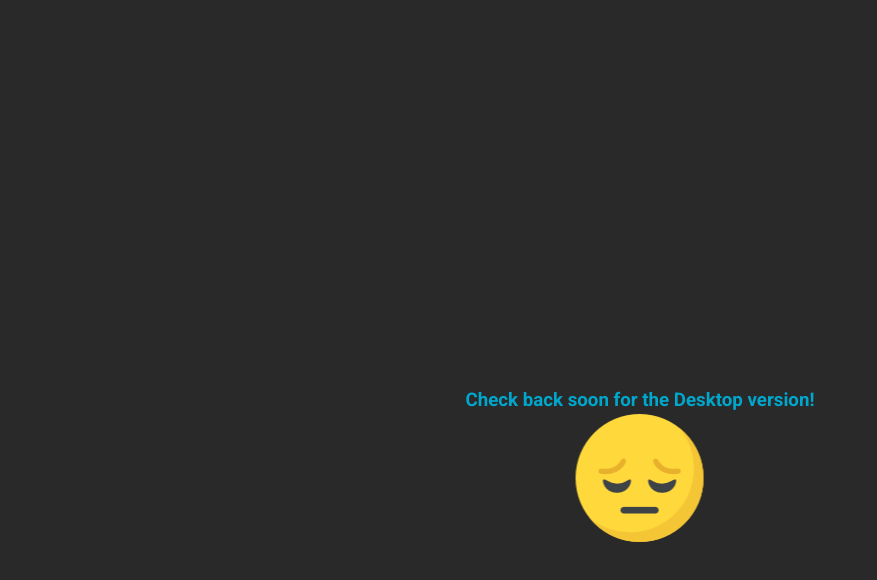
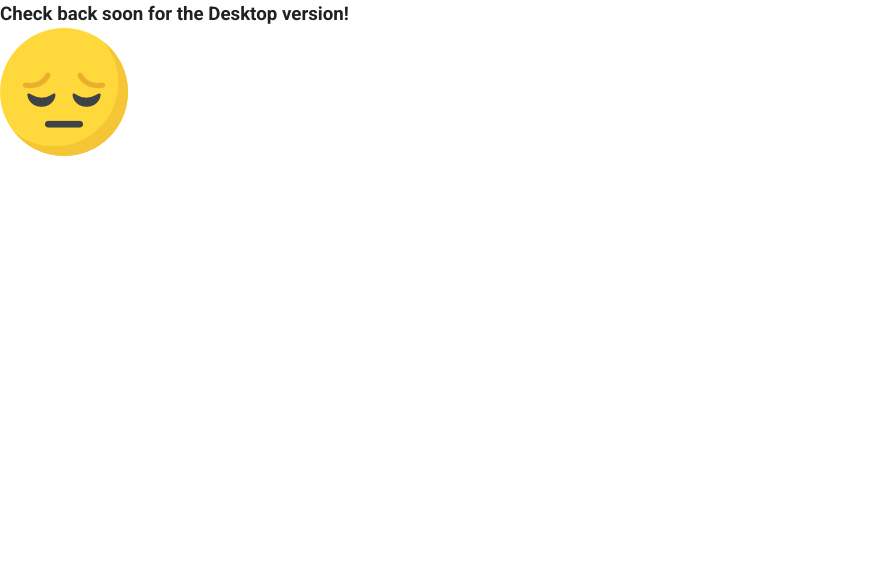
Before and after one commit to Miguel22247/MatchGame, a Vue app: page /signup in a window 1280 px wide. Shown: the top 580 px of the page, without its empty margins (0-877 px from the left). Built offline with nearby package versions, Linux system fonts and the light colour scheme; what vue-google-oauth2 would draw is missing.

Commit message:
made some little things

```diff
--- a/src/views/SignUp.vue
+++ b/src/views/SignUp.vue
@@ -7,7 +7,6 @@
             </div>
         </div>
         <div class="mobile-landing">
-
         </div>
     </div>
 </template>
@@ -39,5 +38,10 @@
 }
 /*for mobile devices*/
 @media screen and (max-width: 820px){
+
+    * {
+        box-sizing: border-box;
+        margin: 0;
+        padding: 0;
+    }
 }
-</style>
```
